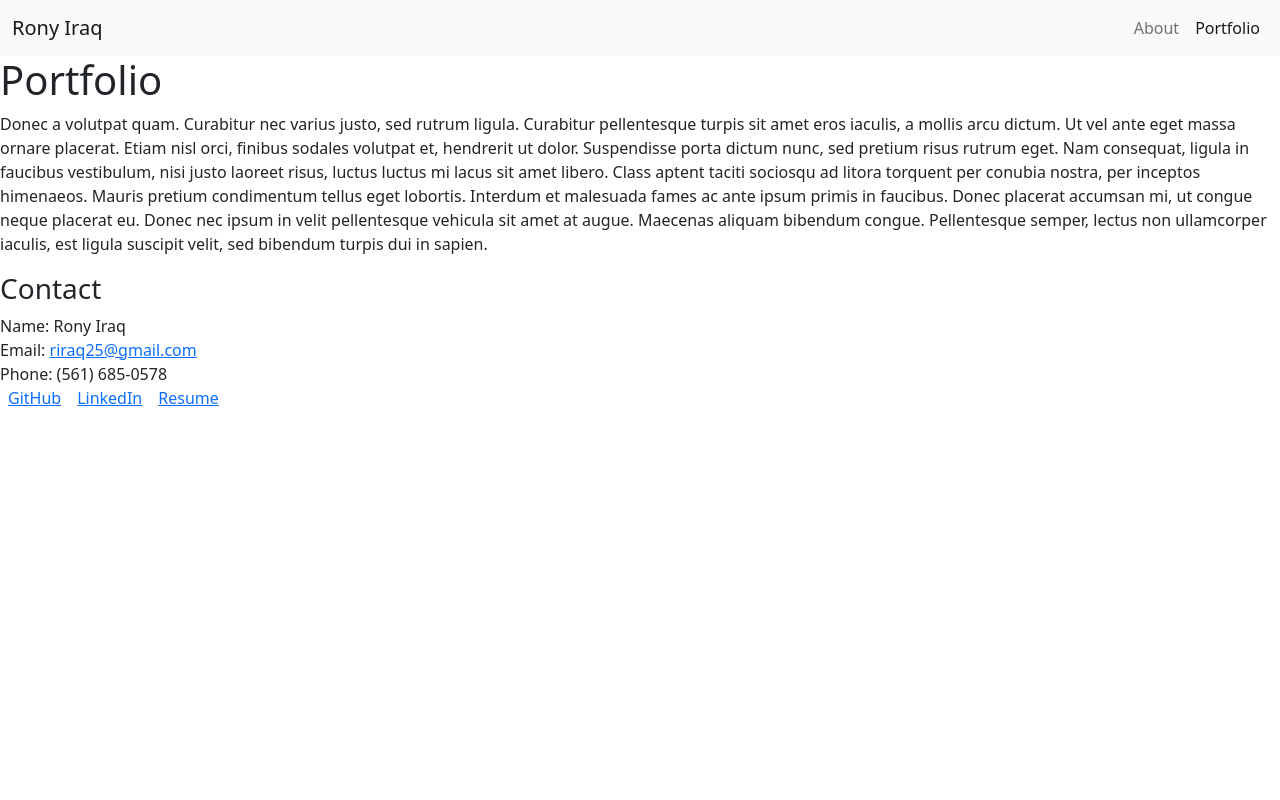
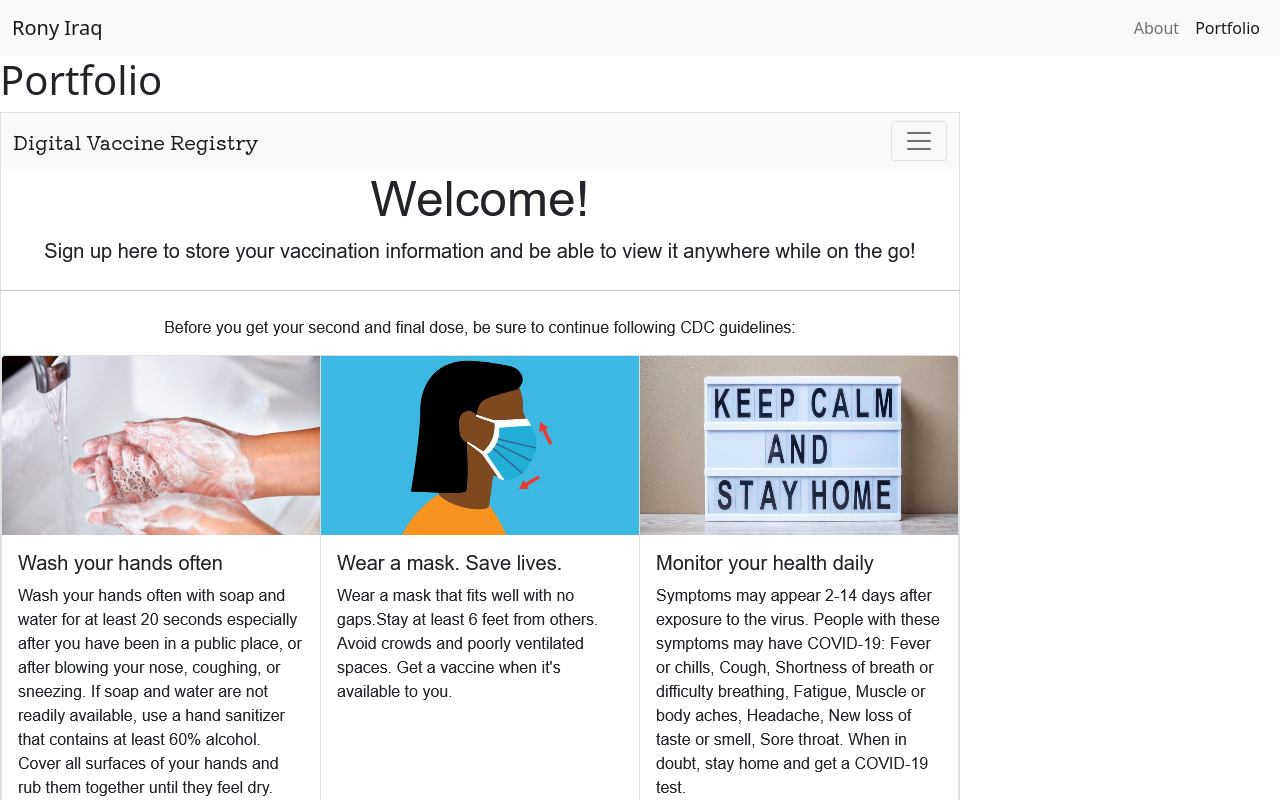
Before and after one commit to riraq/riraq.github.io, a React (Create React App) app: page /portfolio in a window 1280 px wide. Shown: the top 800 px of the page. Built offline with nearby package versions, Linux system fonts and the light colour scheme.

Commit message:
mapped out projects into portfolio component

```diff
--- a/src/pages/Portfolio.js
+++ b/src/pages/Portfolio.js
@@ -1,24 +1,24 @@
 import React from "react";
-
+import Project from "../components/Project";
+import projects from "../components/projects.json"
 function Portfolio() {
 
+  const projectList = () => {
+    return projects.map(project => (
+      <Project
+        projectLink={project.projectLink}
+        projectImage={project.projectImage}
+        projectName={project.projectName}
+        projectRepoLink={project.projectRepoLink}
+      />
+    ))
 
+  }
 
   return (
     <div>
       <h1>Portfolio</h1>
-      <p>
-        Donec a volutpat quam. Curabitur nec varius justo, sed rutrum ligula. Curabitur pellentesque
-        turpis sit amet eros iaculis, a mollis arcu dictum. Ut vel ante eget massa ornare placerat.
-        Etiam nisl orci, finibus sodales volutpat et, hendrerit ut dolor. Suspendisse porta dictum
-        nunc, sed pretium risus rutrum eget. Nam consequat, ligula in faucibus vestibulum, nisi
-        justo laoreet risus, luctus luctus mi lacus sit amet libero. Class aptent taciti sociosqu ad
-        litora torquent per conubia nostra, per inceptos himenaeos. Mauris pretium condimentum
-        tellus eget lobortis. Interdum et malesuada fames ac ante ipsum primis in faucibus. Donec
-        placerat accumsan mi, ut congue neque placerat eu. Donec nec ipsum in velit pellentesque
-        vehicula sit amet at augue. Maecenas aliquam bibendum congue. Pellentesque semper, lectus
-        non ullamcorper iaculis, est ligula suscipit velit, sed bibendum turpis dui in sapien.
-      </p>
+      {projectList()}
     </div>
   );
 }
```
